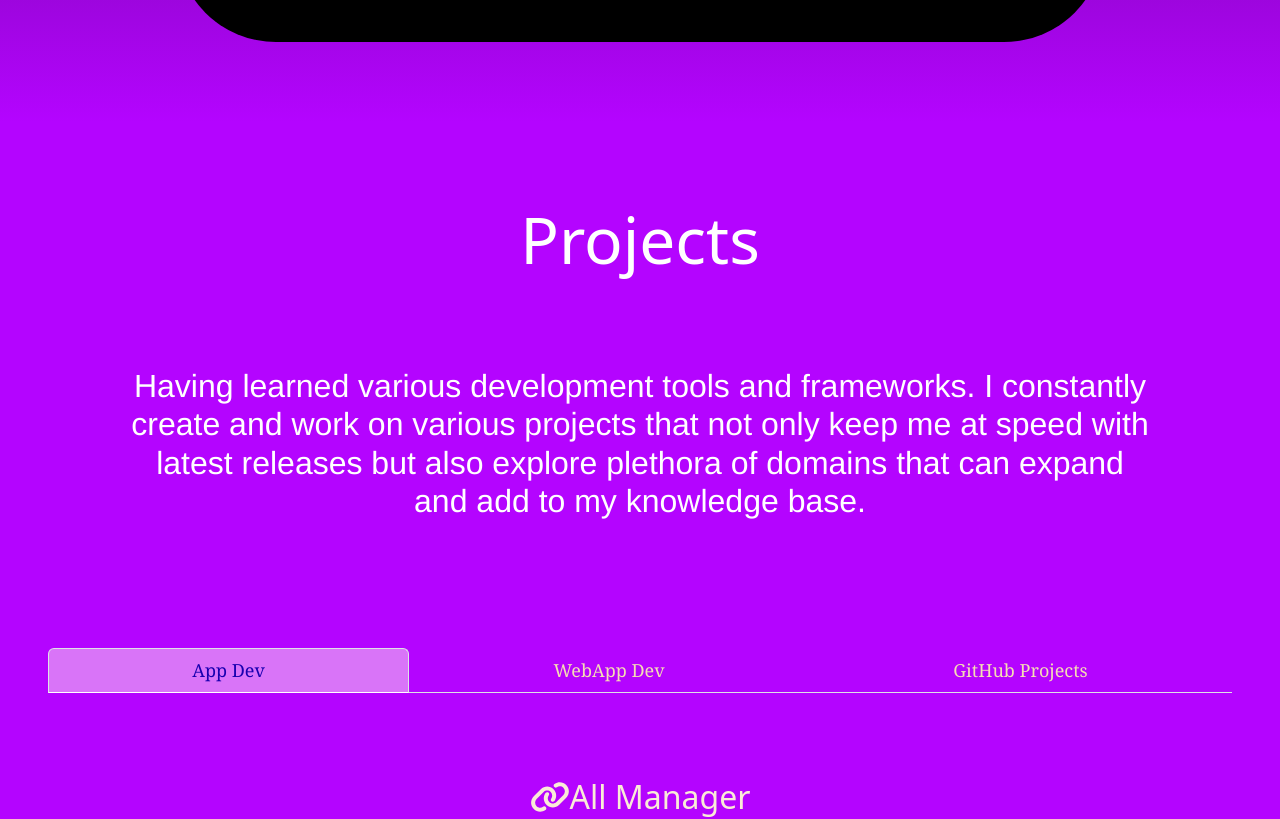
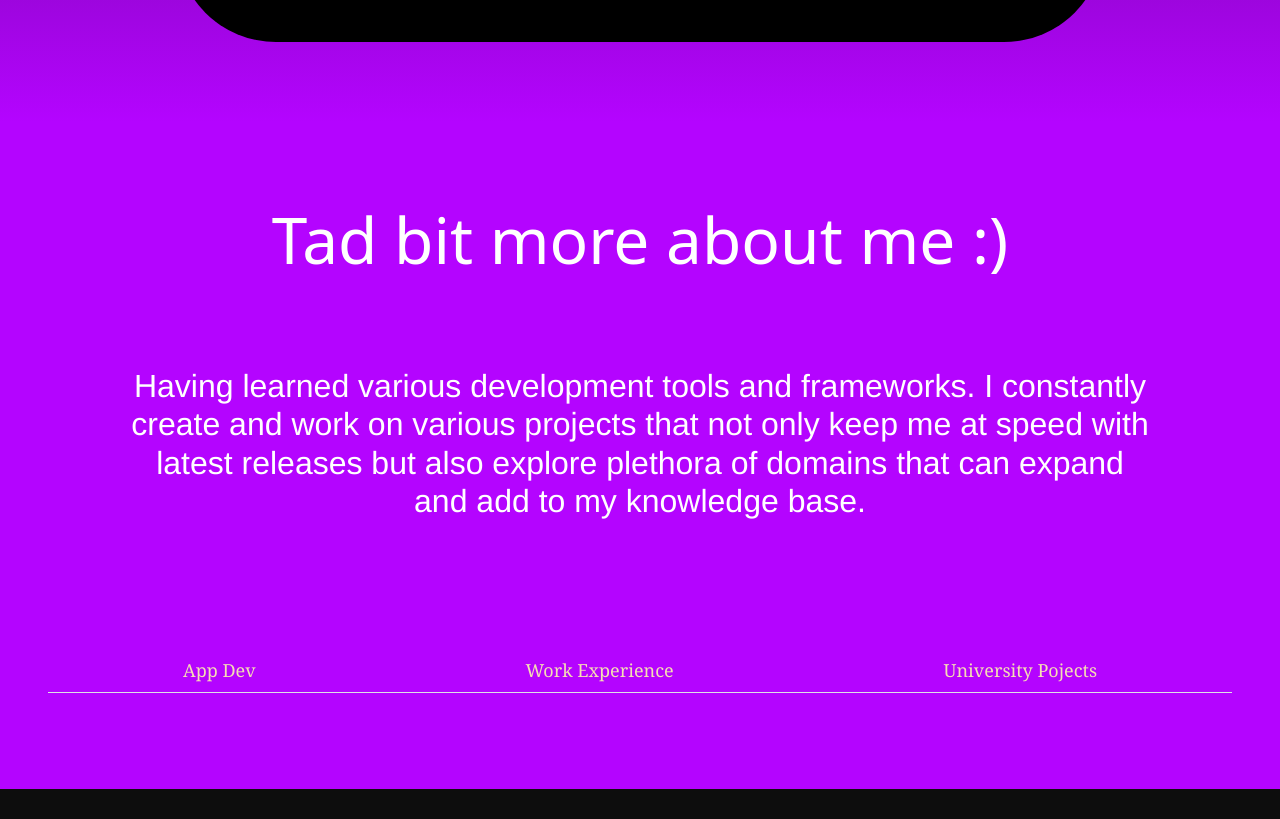
Before and after one commit to Yodawgz0/yodawgz0.github.io, a React (Create React App) app: page / in a window 1280 px wide. Shown: the part 1760-2579 px from the top of the page. After the commit the page ends 2549 px from the top, so only its background shows below. Built offline with nearby package versions, Linux system fonts and the light colour scheme.

Commit message:
tab style added

```diff
--- a/src/Styles/AppTab.scss
+++ b/src/Styles/AppTab.scss
@@ -47,7 +47,7 @@
       }
     }
     &__markdowntext {
-      background-color: rgb(81 81 81);
+      background-color: rgb(8 18 39);
       border-radius: 24px;
     }
   }
--- a/src/Styles/ProjectsStyles.scss
+++ b/src/Styles/ProjectsStyles.scss
@@ -1,10 +1,5 @@
 .mainProjectsPage {
   background: rgb(180, 4, 255);
-  background: linear-gradient(
-    180deg,
-    rgb(180, 4, 255) 30%,
-    rgba(7, 0, 255, 1) 100%
-  );
   padding: 5em 3em;
   text-align: center;
   color: white;
--- a/src/components/HomePage.tsx
+++ b/src/components/HomePage.tsx
@@ -1,5 +1,6 @@
 import "../Styles/homePageStyle.scss";
 import { Row, Col } from "react-bootstrap";
+// @ts-ignore
 import frontPagePic from "../assests/frontPagePic.png";
 import React from "react";
 
--- a/src/components/ProjectsPage.tsx
+++ b/src/components/ProjectsPage.tsx
@@ -3,28 +3,54 @@ import "../Styles/ProjectsStyles.scss";
 import Tab from "react-bootstrap/Tab";
 import Tabs from "react-bootstrap/Tabs";
 import AppTab from "../features/AppTab";
+import WorkExperienceTab from "../features/WorkExperienceTab";
+import { useState } from "react";
 
 export default function ProjectsPage() {
+  const [activeTab, setActivetab] = useState<string | null>("");
+
   return (
-    <div className="mainProjectsPage">
-      <h3 className="heading">Projects</h3>
+    <div
+      className="mainProjectsPage"
+      style={{
+        background:
+          activeTab === "App"
+            ? "linear-gradient(180deg,rgb(180, 4, 255) 13%  ,rgba(0,16,47,0.8550770650056898) 41%)"
+            : activeTab === "Work Experience"
+            ? "linear-gradient(180deg, rgb(180, 4, 255) 13%, rgba(47,0,0,0.8550770650056898) 41%)"
+            : activeTab === "University Pojects"
+            ? "linear-gradient(180deg, rgb(180, 4, 255) 13%, rgba(0,0,0,0.8550770650056898) 41%)"
+            : "",
+      }}
+    >
+      <h3 className="heading">Tad bit more about me :)</h3>
       <p className="h1 mb-5 headingtext">
         Having learned various development tools and frameworks. I constantly
         create and work on various projects that not only keep me at speed with
         latest releases but also explore plethora of domains that can expand and
         add to my knowledge base.
       </p>
-      <Tabs defaultActiveKey="App" id="fill-tab-example" className="mb-3" fill>
+      <Tabs
+        defaultActiveKey=""
+        id="fill-tab-example"
+        className="mb-3"
+        fill
+        onSelect={(e) => setActivetab(e)}
+      >
         <Tab eventKey="App" className="tab__appTab" title="App Dev">
           <AppTab />
         </Tab>
-        <Tab eventKey="" className="tab__pythonTab" title="WebApp Dev">
-          9
+        <Tab
+          eventKey="Work Experience"
+          className="tab__pythonTab"
+          title="Work Experience"
+        >
+          <WorkExperienceTab />
         </Tab>
         <Tab
           eventKey="University Pojects"
           className="tab__githubTab"
-          title="GitHub Projects"
+          title="University Pojects"
         >
           Coming Soon...
         </Tab>
--- /dev/null
+++ b/src/features/WorkExperienceTab.tsx
@@ -0,0 +1,12 @@
+// @ts-nocheck
+import React from "react";
+
+const WorkExperienceTab = () => {
+  return (
+    <div className="AppTabContainer">
+      <></>
+    </div>
+  );
+};
+
+export default WorkExperienceTab;
```
